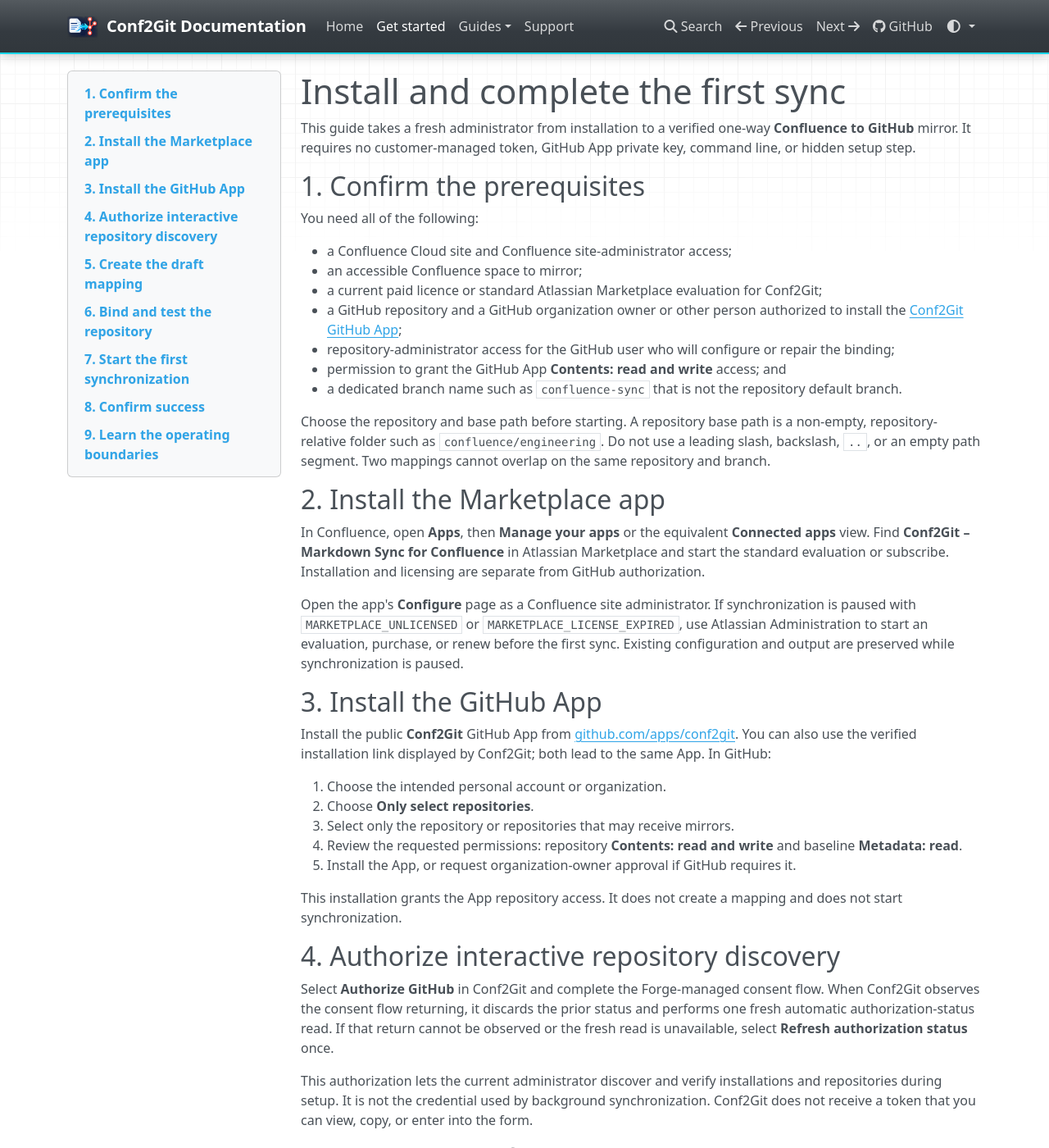
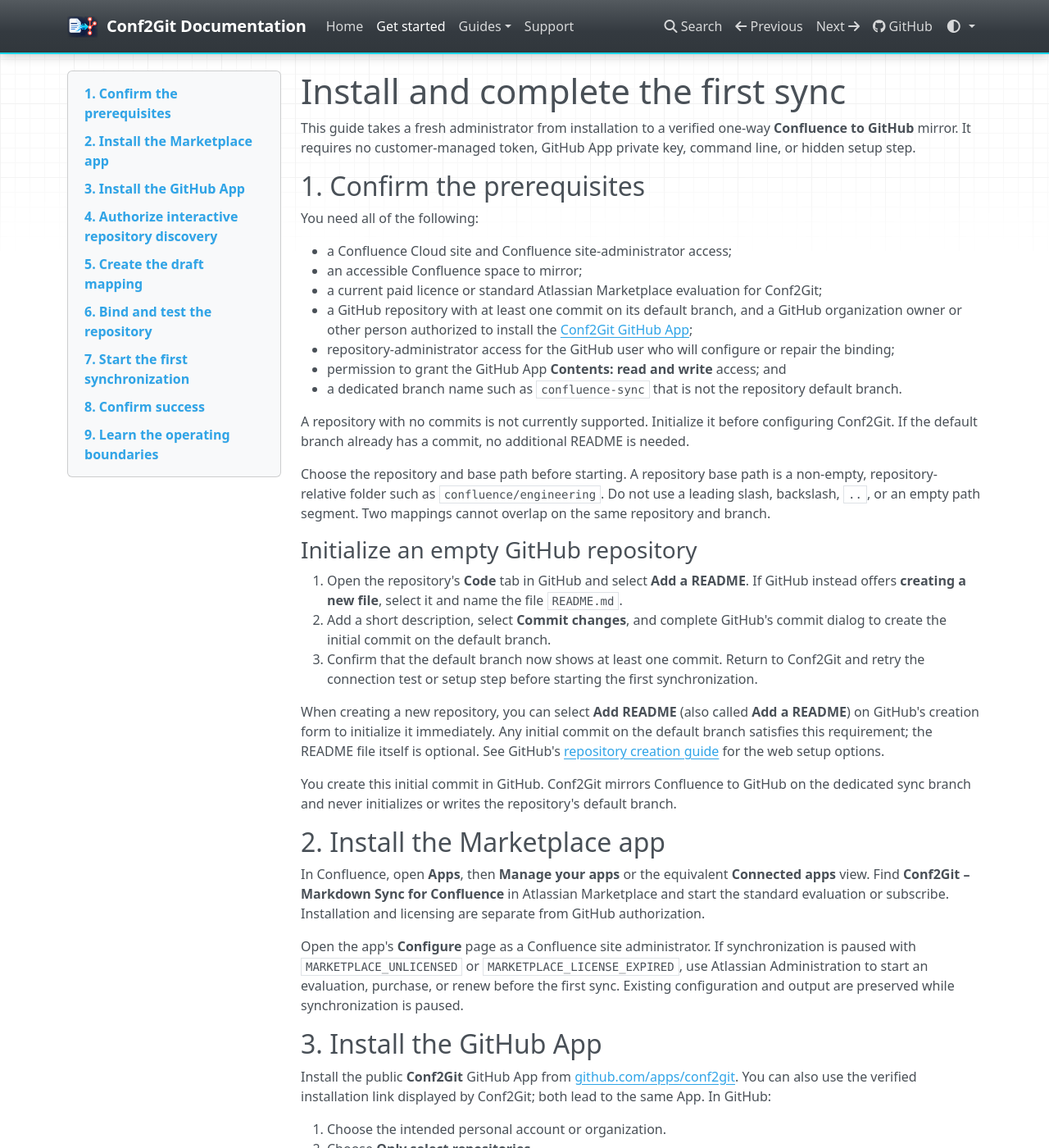
Before and after one commit to magnascale/conf2git-documentation, an MkDocs documentation site: the page built from docs/getting-started.md, in a window 1280 px wide and 1400 px high. Shown: the whole window at 82% size. Built offline with MkDocs 1.6.1, drawn with Linux system fonts in a browser that asks for light colours; nearby versions of some CDN libraries; some of the changed text lies outside the part shown.

Commit message:
docs: require initialized GitHub repository for setup (#2)

```diff
--- a/docs/getting-started.md
+++ b/docs/getting-started.md
@@ -11,16 +11,37 @@
 - a Confluence Cloud site and Confluence site-administrator access;
 - an accessible Confluence space to mirror;
 - a current paid licence or standard Atlassian Marketplace evaluation for Conf2Git;
-- a GitHub repository and a GitHub organization owner or other person authorized to install the
-  [Conf2Git GitHub App](https://github.com/apps/conf2git);
+- a GitHub repository with at least one commit on its default branch, and a GitHub organization
+  owner or other person authorized to install the [Conf2Git GitHub App](https://github.com/apps/conf2git);
 - repository-administrator access for the GitHub user who will configure or repair the binding;
 - permission to grant the GitHub App **Contents: read and write** access; and
 - a dedicated branch name such as `confluence-sync` that is not the repository default branch.
+
+A repository with no commits is not currently supported. Initialize it before configuring
+Conf2Git. If the default branch already has a commit, no additional README is needed.
 
 Choose the repository and base path before starting. A repository base path is a non-empty,
 repository-relative folder such as `confluence/engineering`. Do not use a leading slash,
 backslash, `..`, or an empty path segment. Two mappings cannot overlap on the same repository and
 branch.
+
+### Initialize an empty GitHub repository
+
+1. Open the repository's **Code** tab in GitHub and select **Add a README**. If GitHub instead
+   offers **creating a new file**, select it and name the file `README.md`.
+2. Add a short description, select **Commit changes**, and complete GitHub's commit dialog to
+   create the initial commit on the default branch.
+3. Confirm that the default branch now shows at least one commit. Return to Conf2Git and retry
+   the connection test or setup step before starting the first synchronization.
+
+When creating a new repository, you can select **Add README** (also called **Add a README**) on
+GitHub's creation form to initialize it immediately. Any initial commit on the default branch
+satisfies this requirement; the README file itself is optional. See GitHub's
+[repository creation guide](https://docs.github.com/en/repositories/creating-and-managing-repositories/creating-a-new-repository)
+for the web setup options.
+
+You create this initial commit in GitHub. Conf2Git mirrors Confluence to GitHub on the dedicated
+sync branch and never initializes or writes the repository's default branch.
 
 ## 2. Install the Marketplace app
 
@@ -79,6 +100,10 @@
 the mapping must still become **Ready** before automatic synchronization is eligible.
 
 ## 6. Bind and test the repository
+
+First confirm that the repository's default branch contains at least one commit. If it is empty,
+follow [Initialize an empty GitHub repository](#initialize-an-empty-github-repository) and retry
+this step.
 
 On the draft mapping, select **Configure connection**:
 
```
Also changed, not shown: docs/github-authorization.md (+7 -0 lines), docs/troubleshooting.md (+21 -0 lines).
